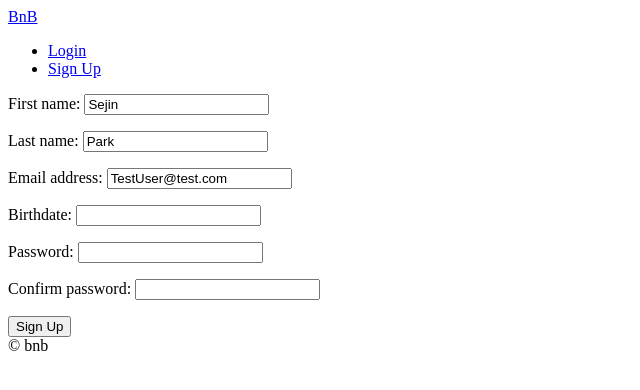
After one commit to karchev9201/AirBnBClone, a Django app: page /users/sign in a window 1280 px wide. The commit adds this page. Shown: the top 390 px of the page, without its empty margins (0-640 px from the left). Run offline with Django 3.2, Linux system fonts and the light colour scheme.

```diff
--- a/manage.py
+++ b/manage.py
@@ -2,6 +2,8 @@
 """Django's command-line utility for administrative tasks."""
 import os
 import sys
+
+import dotenv
 
 
 def main():
@@ -18,4 +20,5 @@ def main():
 
 
 if __name__ == "__main__":
+    dotenv.read_dotenv()
     main()
--- a/template/partials/nav.html
+++ b/template/partials/nav.html
@@ -5,6 +5,7 @@
         <li><a href="{% url 'users:logout' %}">Logout</a></li>
     {% else %}
         <li><a href="{% url 'users:login' %}">Login</a></li>
+        <li><a href="{% url 'users:sign' %}">Sign Up</a></li>
     {% endif %}
 
 
--- /dev/null
+++ b/template/users/sign.html
@@ -0,0 +1,18 @@
+{% extends 'base.html' %}
+
+{% block search-bar %}
+{% endblock search-bar %}
+
+{% block page_title %}
+
+Sign Up
+
+{% endblock page_title %}
+
+{% block content %}
+    <form method="POST" action="{% url 'users:sign' %}">
+        {% csrf_token %}
+        {{form.as_p}}
+        <button>Sign Up</button>
+    </form>
+{% endblock content %}
--- a/users/forms.py
+++ b/users/forms.py
@@ -18,3 +18,34 @@ class LoginForm(forms.Form):
                 self.add_error("password", forms.ValidationError("Wrong password"))
         except models.User.DoesNotExist:
             self.add_error("email", forms.ValidationError("User does not exist"))
+
+
+class SignForm(forms.ModelForm):
+    class Meta:
+        model = models.User
+        fields = (
+            "first_name",
+            "last_name",
+            "email",
+            "birthdate",
+        )
+
+    password = forms.CharField(widget=forms.PasswordInput)
+    confirm_password = forms.CharField(widget=forms.PasswordInput)
+
+    def clean_confirm_password(self):
+        password = self.cleaned_data.get("password")
+        confirm_password = self.cleaned_data.get("confirm_password")
+
+        if password != confirm_password:
+            raise forms.ValidationError("Password confirmation does not match")
+        else:
+            return password
+
+    def save(self, *args, **kwargs):
+        username = self.cleaned_data.get("email")
+        password = self.cleaned_data.get("password")
+        user = super().save(commit=False)
+        user.username = username
+        user.set_password(password)
+        user.save()
--- a/users/models.py
+++ b/users/models.py
@@ -29,9 +29,18 @@ class User(AbstractUser):
     gender = models.CharField(max_length=10, blank=True, choices=GENDER_CHOICES)
     bio = models.TextField(default="", blank=True)
     birthdate = models.DateField(null=True, blank=True)
-    language = models.CharField(choices=LANGUAGE_CHOICES, max_length=2, blank=True)
-    currency = models.CharField(choices=CURRENCY_CHOICES, max_length=3, blank=True)
+    language = models.CharField(
+        choices=LANGUAGE_CHOICES, max_length=2, blank=True, default=LANGUAGE_ENGLISH
+    )
+    currency = models.CharField(
+        choices=CURRENCY_CHOICES, max_length=3, blank=True, default=CURRENCY_USD
+    )
     superhost = models.BooleanField(default=False)
+    email_confirmed = models.BooleanField(default=False)
+    email_verification_key = models.CharField(max_length=120, blank=True)
 
     def __str__(self):
         return self.username
+
+    def verify_email():
+        pass
--- a/users/urls.py
+++ b/users/urls.py
@@ -6,4 +6,5 @@ app_name = "users"
 urlpatterns = [
     path("login", views.LoginView.as_view(), name="login"),
     path("logout", views.Logout.as_view(), name="logout"),
+    path("sign", views.SignView.as_view(), name="sign"),
 ]
--- a/users/views.py
+++ b/users/views.py
@@ -20,23 +20,27 @@ class LoginView(FormView):
             login(self.request, user)
         return super().form_valid(form)
 
-    # def get(self, request):
-    #     form = forms.LoginForm(initial={"email": "karchev9201@gmail.com"})
-    #     return render(request, "users/login.html", {"form": form})
-
-    # def post(self, request):
-    #     form = forms.LoginForm(request.POST)
-    #     if form.is_valid():
-    #         email = form.cleaned_data.get("email")
-    #         password = form.cleaned_data.get("password")
-    #         user = authenticate(request, username=email, password=password)
-
-    #         if user is not None:
-    #             login(request, user)
-    #             return redirect(reverse("core:home"))
-
-    #     return render(request, "users/login.html", {"form": form})
-
 
 class Logout(LogoutView):
     pass
+
+
+class SignView(FormView):
+    template_name = "users/sign.html"
+    form_class = forms.SignForm
+    success_url = reverse_lazy("core:home")
+    initial = initial = {
+        "first_name": "Sejin",
+        "last_name": "Park",
+        "email": "TestUser@test.com",
+    }
+
+    def form_valid(self, form):
+        form.save()
+        email = form.cleaned_data.get("email")
+        password = form.cleaned_data.get("password")
+        user = authenticate(self.request, username=email, password=password)
+        if user is not None:
+            login(self.request, user)
+        user.verify_email()
+        return super().form_valid(form)
```
Also changed, not shown: config/settings.py (+8 -0 lines), reservations/migrations/0015_auto_20200711_1322.py (added), reservations/migrations/0016_auto_20200711_1323.py (added), reservations/migrations/0017_auto_20200711_1442.py (added), users/migrations/0004_auto_20200711_1322.py (added), users/migrations/0005_user_email_varification_key.py (added), users/migrations/0006_auto_20200711_1442.py (added), 1 other file.
